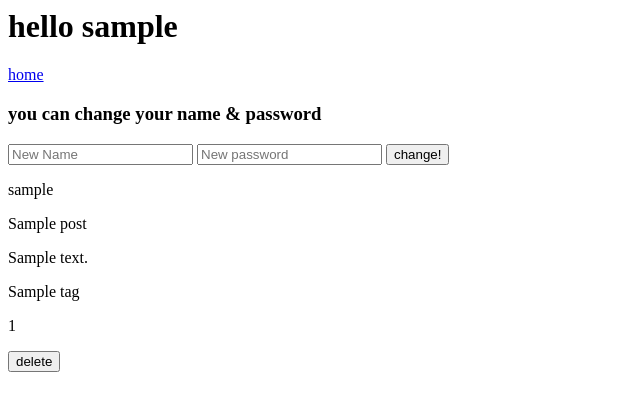
After one commit to ELMehdiJessous/Blog-App, a Django app: page /change_name in a window 1280 px wide. The commit adds this page. Shown: the top 411 px of the page, without its empty margins (0-640 px from the left). Run offline with Django 5.2, Linux system fonts and the light colour scheme; a user stored in the database is signed in; tables that the repository leaves empty hold one stand-in row (values such as "Sample post").

Commit message:
Add likes/profile

```diff
--- a/coreApp/urls.py
+++ b/coreApp/urls.py
@@ -3,4 +3,7 @@ from . import views
 
 urlpatterns = [
     path('', views.home, name="home"),
+    path('delete_post/<str:id_post>',views.delete_post,name="delete_post"),
+    path('change_name',views.change_name,name="change_name"),
+    path('add_like/<str:id_post>',views.add_like,name="add_like"),
 ]
--- a/coreApp/views.py
+++ b/coreApp/views.py
@@ -1,5 +1,6 @@
 from django.shortcuts import render, redirect
 from django.contrib.auth.decorators import login_required
+from django.contrib.auth import login as auth_login,logout as auth_logout, update_session_auth_hash
 from .forms import *
 from .models import *
 
@@ -19,3 +20,42 @@ def home(request):
             return redirect("home")
     context = {'form':form,'posts':posts}
     return render(request,"coreApp/home.html",context)
+
+@login_required
+def change_name(request):
+    posts = Posts.objects.filter(user = request.user).all()
+    if request.method == 'POST':
+        newName = request.POST['newName']
+        newPassword = request.POST['newPassword']
+        user = request.user
+
+        if newName:
+            if User.objects.filter(username = newName).exists():
+                return render(request,"coreApp/profile.html",{'error':'username already exists!'})
+            else:
+                user.username = newName
+
+        if newPassword:
+            user.set_password(newPassword)
+            update_session_auth_hash(request,user)
+
+        user.save()
+        return redirect("change_name")
+    context = {'posts':posts}
+    return render (request,"coreApp/profile.html",context)
+
+def delete_post (reqeust,id_post):
+    current_user = reqeust.user
+    post = Posts.objects.filter(user = current_user).get(id = id_post)
+    post.delete()
+    return redirect("change_name")
+
+def add_like(request,id_post):
+    post = Posts.objects.get(id = id_post)
+    user = request.user
+    if request.method == 'POST':
+        if user in post.likes.all():
+            post.likes.remove(user)
+        else:
+            post.likes.add(user)
+    return redirect("home")
--- /dev/null
+++ b/templates/coreApp/profile.html
@@ -0,0 +1,27 @@
+<h1>hello {{request.user.username}}</h1>
+<a href="{% url 'home' %}">home</a>
+
+<form action="{% url 'change_name' %}" method="post">
+    {% csrf_token %}
+    <h3>you can change your name & password</h3>
+    <input type="text" placeholder="New Name" name="newName">
+    <input type="password" placeholder="New password" name="newPassword">
+    <input type="submit" value="change!">
+</form>
+{% if error %}
+    <p>{{error}}</p>
+{% endif %}
+
+{% for i in posts %}
+    <p>{{i.user.username}}</p>
+    <p>{{i.title}}</p>
+    <p>{{i.content}}</p>
+    {% for y in i.tag.all %}
+        <p>{{y.name}}</p>
+    {% endfor %}
+    <p>{{i.likes_number}}</p>
+    <form action="{% url 'delete_post' i.id %}" method="post">
+        {% csrf_token %}
+        <input type="submit" value="delete">
+    </form><br>
+{% endfor %}
```
Also changed, not shown: templates/coreApp/home.html (+6 -1 lines).
